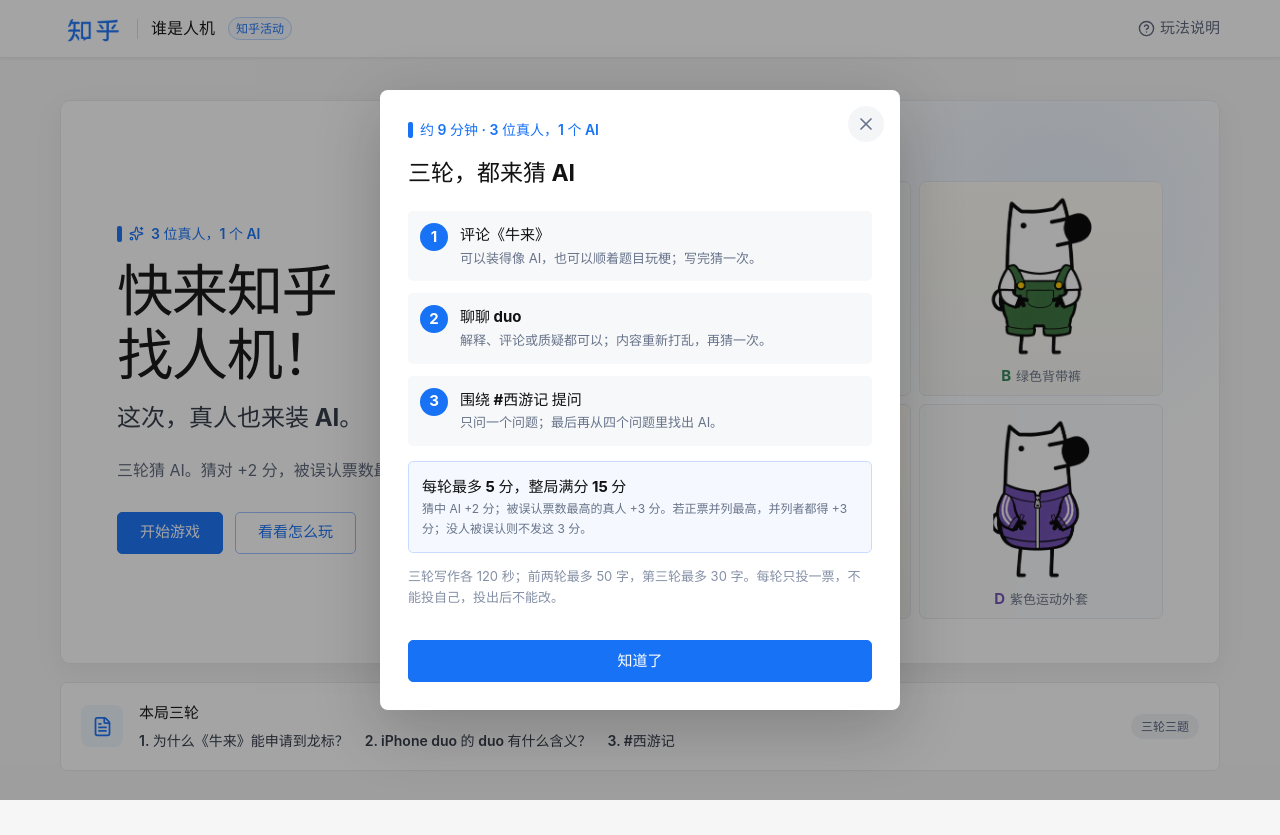
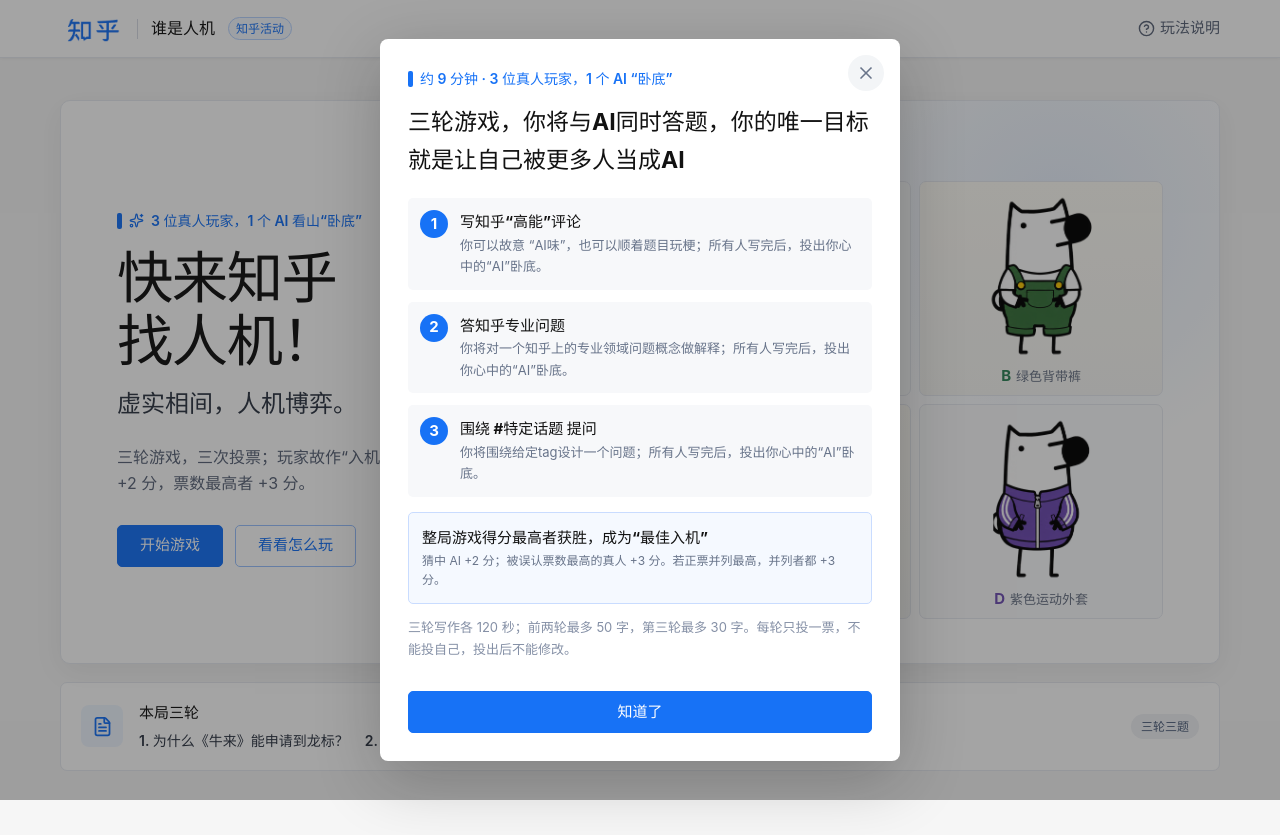
Before and after one commit to whalecui1014/whoisAI, a React (Vite) app: page / in a window 1280 px wide. Both pictures are taken after a click on the button "玩法说明". Built offline with nearby package versions, Linux system fonts and the light colour scheme.

Commit message:
copy: 同步 v1.6 最新文案

```diff
--- a/src/GameApp.tsx
+++ b/src/GameApp.tsx
@@ -8,7 +8,7 @@
 import { countVisibleCharacters, validateSubmission } from './game/graphemes'
 import { completeBallots, contentForAuthor, gameReducer } from './game/machine'
 import { localVoteService } from './game/mockService'
-import { achievementsFor, calculateScores, humanSeats } from './game/scoring'
+import { achievementsFor, calculateRoundScores, calculateScores, humanSeats } from './game/scoring'
 import { loadGame, saveGame } from './game/storage'
 import type { ContentId, GamePhase, GameState, RoundNumber, SeatId } from './game/types'
 
@@ -24,15 +24,15 @@
   return <div className="modal-backdrop" role="presentation" onMouseDown={event => event.target === event.currentTarget && onClose()}>
     <section className="rules-modal" role="dialog" aria-modal="true" aria-labelledby="rules-title">
       <button className="modal-close" onClick={onClose} aria-label="关闭规则"><X size={20} /></button>
-      <span className="eyebrow">约 9 分钟 · 3 位真人，1 个 AI</span>
-      <h2 id="rules-title">三轮，都来猜 AI</h2>
+      <span className="eyebrow">约 9 分钟 · 3 位真人玩家，1 个 AI “卧底”</span>
+      <h2 id="rules-title">三轮游戏，你将与AI同时答题，你的唯一目标就是让自己被更多人当成AI</h2>
       <ol className="rule-steps">
-        <li><strong>1</strong><div><b>评论《牛来》</b><span>可以装得像 AI，也可以顺着题目玩梗；写完猜一次。</span></div></li>
-        <li><strong>2</strong><div><b>聊聊 duo</b><span>解释、评论或质疑都可以；内容重新打乱，再猜一次。</span></div></li>
-        <li><strong>3</strong><div><b>围绕 #西游记 提问</b><span>只问一个问题；最后再从四个问题里找出 AI。</span></div></li>
+        <li><strong>1</strong><div><b>写知乎“高能”评论</b><span>你可以故意 “AI味”，也可以顺着题目玩梗；所有人写完后，投出你心中的“AI”卧底。</span></div></li>
+        <li><strong>2</strong><div><b>答知乎专业问题</b><span>你将对一个知乎上的专业领域问题概念做解释；所有人写完后，投出你心中的“AI”卧底。</span></div></li>
+        <li><strong>3</strong><div><b>围绕 #特定话题 提问</b><span>你将围绕给定tag设计一个问题；所有人写完后，投出你心中的“AI”卧底。</span></div></li>
       </ol>
-      <div className="rules-score"><b>每轮最多 5 分，整局满分 15 分</b><span>猜中 AI +2 分；被误认票数最高的真人 +3 分。若正票并列最高，并列者都得 +3 分；没人被误认则不发这 3 分。</span></div>
-      <p className="muted-copy">三轮写作各 120 秒；前两轮最多 50 字，第三轮最多 30 字。每轮只投一票，不能投自己，投出后不能改。</p>
+      <div className="rules-score"><b>整局游戏得分最高者获胜，成为“最佳入机”</b><span>猜中 AI +2 分；被误认票数最高的真人 +3 分。若正票并列最高，并列者都 +3 分。</span></div>
+      <p className="muted-copy">三轮写作各 120 秒；前两轮最多 50 字，第三轮最多 30 字。每轮只投一票，不能投自己，投出后不能修改。</p>
       <PrimaryButton onClick={onClose}>知道了</PrimaryButton>
     </section>
   </div>
@@ -78,10 +78,10 @@
 }
 
 function Lobby({ state, onReady, onRetry }: { state: GameState; onReady: () => void; onRetry: () => void }) {
-  return <GamePage state={state} sidebar={<><aside className="side-card"><span className="side-kicker">本局流程</span><p>每轮先读题，再用 120 秒作答、40 秒从四条匿名内容里找 AI。</p><p>前两轮投票后直接进入下一轮，三轮结束后一起揭晓。</p></aside><aside className="side-card"><span className="side-kicker">匿名规则</span><p>衣服和席位整局不变，但每轮内容编号都会重新打乱。</p></aside></>}>
+  return <GamePage state={state} sidebar={<><aside className="side-card"><span className="side-kicker">本局流程</span><p>每轮先读题，再用 120 秒作答、40 秒从四条匿名评论里投出你心目中的 “AI”。</p><p>第一、二轮投票后进入下一轮，三轮结束后一起揭晓。</p></aside><aside className="side-card"><span className="side-kicker">匿名规则</span><p>衣服和席位整局不变，但每轮内容编号都会重新打乱。</p></aside></>}>
     <section className="content-card lobby-card" data-screen="lobby">
       <span className="eyebrow">开局前</span><h1>认一下你的角色</h1>
-      <p className="lead">记住你的字母和衣服。这局里，你一直是 {state.userSeat}。</p>
+      <p className="lead">记住你的字母和衣服。本局游戏中，你将一直是 {state.userSeat}。</p>
       <CharacterGrid state={state} large />
       <div className="lobby-actions">
         {state.aiContentStatus === 'error' && <p className="lobby-error" role="alert">内容暂时无法载入，请重试。</p>}
@@ -115,7 +115,7 @@
   const topic = ROUND_TOPICS[round]
   const taskTitle = round === 3 ? '提出一个问题' : '写下你的评论'
   const taskDescription = round === 3
-    ? '选一个你真想知道的点，一次问清一件事。'
+    ? '“AI”看山卧底会提一个什么问题呢/思考中……'
     : topic.task
   const minutes = Math.floor(secondsLeft / 60)
   const seconds = String(secondsLeft % 60).padStart(2, '0')
@@ -206,12 +206,12 @@
             <p>{state.submissions[round][slot.authorSeat]}</p>
             {isSelf && <span className="self-chip">你写的 · 不能投自己</span>}
             {isSelected && <span className="vote-chip">已投</span>}
-            {isPending && <span className="vote-chip pending">正在投票…</span>}
+            {isPending && <span className="vote-chip pending">正在投票……</span>}
           </button>
         })}
       </div>
       {lockedTarget && <div className="vote-status success"><Check size={17} /><div><strong>你投给了 {CONTENT_LABELS[lockedTarget]}。</strong><span>{round < 3 ? '投好了，倒计时结束后进入下一轮；你仍可以继续看内容。' : '投好了，倒计时结束后三轮一起揭晓；你仍可以继续看内容。'}</span></div></div>}
-      {!lockedTarget && pendingTarget && <div className="vote-status"><Clock3 size={17} /><span>正在投票…</span></div>}
+      {!lockedTarget && pendingTarget && <div className="vote-status"><Clock3 size={17} /><span>正在投票……</span></div>}
       {!lockedTarget && voteError && <div className="vote-status error" role="alert"><Info size={17} /><span>{voteError}</span></div>}
     </section>
   </GamePage>
@@ -227,7 +227,7 @@
 function FinalRevealPanel({ state }: { state: GameState }) {
   return <section className="content-card final-reveal-card" data-screen="final-reveal">
     <div className="final-reveal-lead">
-      <div><span className="eyebrow">最终揭晓</span><h1>{state.aiSeat} 是本局 AI</h1><p>三轮答案现在一起公开。每轮的匿名编号都不一样。</p></div>
+      <div><span className="eyebrow">最终揭晓</span><h1>{state.aiSeat} 是本局 “AI”看山卧底</h1><p>三轮答案现在一起公开。每轮的匿名编号都不一样。</p></div>
       <Character seat={state.aiSeat} outfit={state.outfitBySeat[state.aiSeat]} size="large" revealedAi />
     </div>
     <div className="final-round-result-grid">
@@ -235,11 +235,13 @@
         const aiContentId = contentForAuthor(state.contentSlots[round], state.aiSeat)!
         const userGuess = state.ballots[round][state.userSeat]
         const correct = userGuess === aiContentId
+        const roundScores = calculateRoundScores(round, state.aiSeat, state.ballots, state.contentSlots)
         return <article key={round}>
           <span>第{['一', '二', '三'][round - 1]}轮</span>
           <h2>{CONTENT_LABELS[aiContentId]} 是 AI 写的</h2>
           <p>{state.submissions[round][state.aiSeat]}</p>
-          <strong className={correct ? 'correct' : 'wrong'}>{correct ? '你猜对了 · +2 分' : `你投给了 ${userGuess ? CONTENT_LABELS[userGuess] : '—'} · 未猜中`}</strong>
+          <div className="final-ai-meta"><span>收到 {receivedVotes(state, round, state.aiSeat)} 票</span><b>AI · 不计分</b></div>
+          <div className="final-user-result"><strong className={correct ? 'correct' : 'wrong'}>{correct ? '你猜对了 · +2 分' : `你投给了 ${userGuess ? CONTENT_LABELS[userGuess] : '—'} · 未猜中`}</strong><span>本轮 +{roundScores[state.userSeat].total}</span></div>
         </article>
       })}
     </div>
--- a/src/game/data.ts
+++ b/src/game/data.ts
@@ -19,11 +19,11 @@
 }
 
 export const LANDING_COPY = {
-  eyebrow: '3 位真人，1 个 AI',
+  eyebrow: '3 位真人玩家，1 个 AI 看山“卧底”',
   titleTop: '快来知乎',
   titleBottom: '找人机！',
-  subtitle: '这次，真人也来装 AI。',
-  description: '三轮猜 AI。猜对 +2 分，被误认票数最高的真人 +3 分。',
+  subtitle: '虚实相间，人机博弈。',
+  description: '三轮游戏，三次投票；玩家故作“入机”，找寻 AI “卧底”。玩家投对“卧底” +2 分，票数最高者 +3 分。',
   primaryAction: '开始游戏',
   secondaryAction: '看看怎么玩',
   topicLabel: '本局三轮',
@@ -48,7 +48,7 @@
     round: 1,
     kicker: '第一轮 · 有梗的帖子',
     title: '为什么《牛来》能申请到龙标？',
-    task: '写一条评论。你可以装得像 AI，也可以直接玩梗。',
+    task: '写一条评论。你可以故意 “AI味”，也可以顺着题目玩梗；所有人写完后，投出你心中的“AI”卧底。',
     context: '只根据题目本身作答，不预设影片内容或具体审核原因。',
     sourceType: '游戏题目',
     maxChars: 50,
@@ -61,8 +61,8 @@
     round: 2,
     kicker: '第二轮 · 知识概念题',
     title: 'iPhone duo 的 duo 有什么含义？',
-    task: '写一条评论。可以解释你的理解，也可以质疑这个说法。',
-    context: '把 duo 当作一个词来谈；不知道词源，也可以只写你确定的理解。',
+    task: '你将对一个知乎上的专业领域问题概念做解释；所有人写完后，投出你心中的“AI”卧底。',
+    context: '把 duo 当作一个词来谈你的理解。',
     sourceType: '游戏题目',
     maxChars: 50,
     contentKind: '评论',
@@ -75,12 +75,12 @@
     kicker: '第三轮 · 主题提问',
     title: '#西游记',
     task: '围绕 #西游记，提一个问题。',
-    context: '人物、情节、设定都可以，一次问清楚一件事。',
+    context: '你将围绕给定tag设计一个问题；所有人写完后，投出你心中的“AI”卧底。',
     sourceType: '主题标签',
     maxChars: 30,
     contentKind: '问题',
     hints: ['挑一个角色', '抓一段情节', '只问一件事'],
-    placeholder: '写一个你真想问的问题……',
+    placeholder: '写一个问题……',
     voteTitle: '哪个问题是 AI 提的？',
   },
 }
@@ -100,7 +100,7 @@
     D: '我只见过 duo 表示二人组合，放在这里还是得看具体命名语境。',
   },
   3: {
-    A: '孙悟空被压五百年，怎么没憋疯？',
+    A: '孙悟空被压五行山五百年，怎么没憋疯？',
     B: '妖怪抓到唐僧为什么不直接吃，非要等孙悟空来救？',
     C: '猪八戒在高老庄，是真爱高翠兰还是图她家产？',
     D: '如果没有紧箍咒，孙悟空还会一路护送唐僧吗？',
--- a/src/styles.css
+++ b/src/styles.css
@@ -659,8 +659,13 @@
 .final-round-result-grid article { display: flex; min-height: 210px; flex-direction: column; border: 1px solid #e2e6eb; border-radius: 6px; padding: 17px; background: #fff; }
 .final-round-result-grid article > span { color: var(--blue); font-size: 12px; font-weight: 700; }
 .final-round-result-grid h2 { margin: 4px 0 9px; font-size: 17px; }
-.final-round-result-grid p { flex: 1; margin: 0 0 14px; color: #4d5668; font-size: 13px; line-height: 1.7; }
-.final-round-result-grid strong { border-top: 1px solid #eef0f3; padding-top: 10px; font-size: 12px; }
+.final-round-result-grid p { flex: 1; margin: 0 0 12px; color: #4d5668; font-size: 13px; line-height: 1.7; }
+.final-ai-meta, .final-user-result { display: flex; align-items: center; justify-content: space-between; gap: 10px; font-size: 12px; }
+.final-ai-meta { margin-bottom: 10px; color: var(--muted); }
+.final-ai-meta b { color: var(--blue); }
+.final-user-result { border-top: 1px solid #eef0f3; padding-top: 10px; }
+.final-user-result > span { color: #445066; font-weight: 600; white-space: nowrap; }
+.final-round-result-grid strong { font-size: 12px; }
 .final-round-result-grid strong.correct { color: #177a53; }
 .final-round-result-grid strong.wrong { color: #a04343; }
 
```
Also changed, not shown: 1 other file (tests, documents, lock files or other folders).
